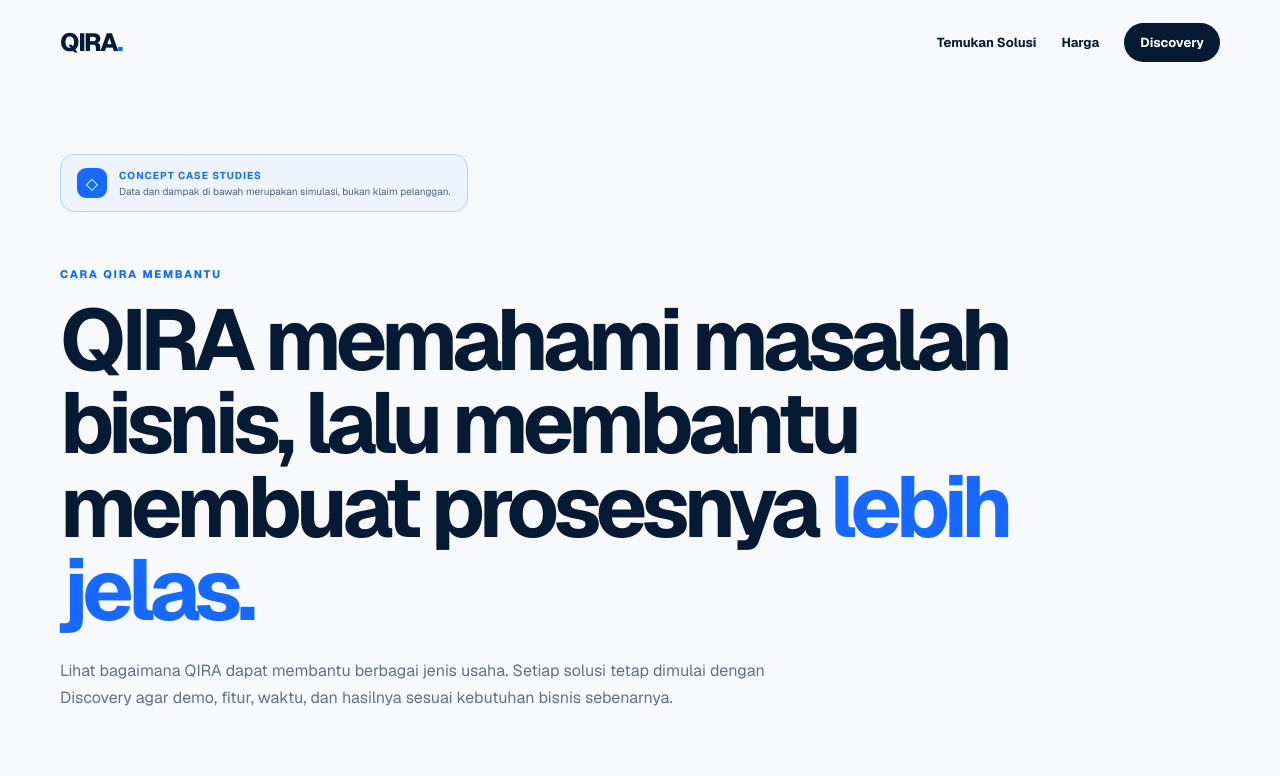
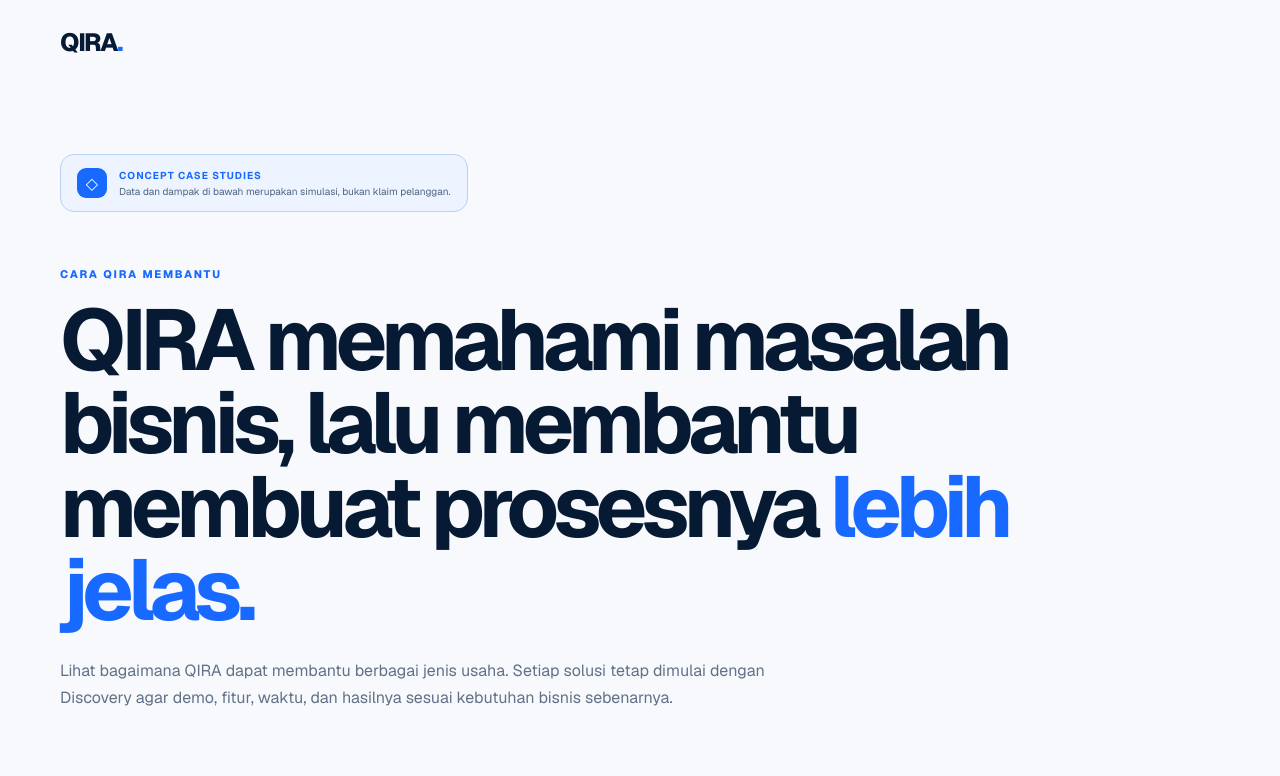
Before and after one commit to fransiskusmahendra/qira-platform, a Next.js app in the folder apps/public-web/: page /contoh-penerapan in a window 1280 px wide. Shown: the top 776 px of the page. Built offline with nearby package versions, Linux system fonts and the light colour scheme.

Commit message:
refactor: streamline apps/public-web/app/contoh-penerapan/page.tsx

```diff
--- a/apps/public-web/app/contoh-penerapan/page.tsx
+++ b/apps/public-web/app/contoh-penerapan/page.tsx
@@ -72,7 +72,6 @@ export default function CaseStudiesPage() {
     <main className={styles.page}>
       <nav className={styles.nav}>
         <Link className={styles.brand} href="/">QIRA<span>.</span></Link>
-        <div><Link href="/coba-masalah">Temukan Solusi</Link><Link href="/harga">Harga</Link><Link className={styles.navCta} href="/discovery">Discovery</Link></div>
       </nav>
 
       <header className={styles.hero}>
@@ -104,7 +103,7 @@ export default function CaseStudiesPage() {
         <Link href="/discovery">Ceritakan proses usaha Anda</Link>
       </section>
 
-      <footer className={styles.footer}><span>QIRA · PT Rays Solusi Informasi</span><Link href="/">Kembali ke beranda</Link></footer>
+      <footer className={styles.footer}><span>QIRA · PT Rays Solusi Informasi</span><span>Langkah berikutnya: Discovery</span></footer>
     </main>
   );
 }
```
